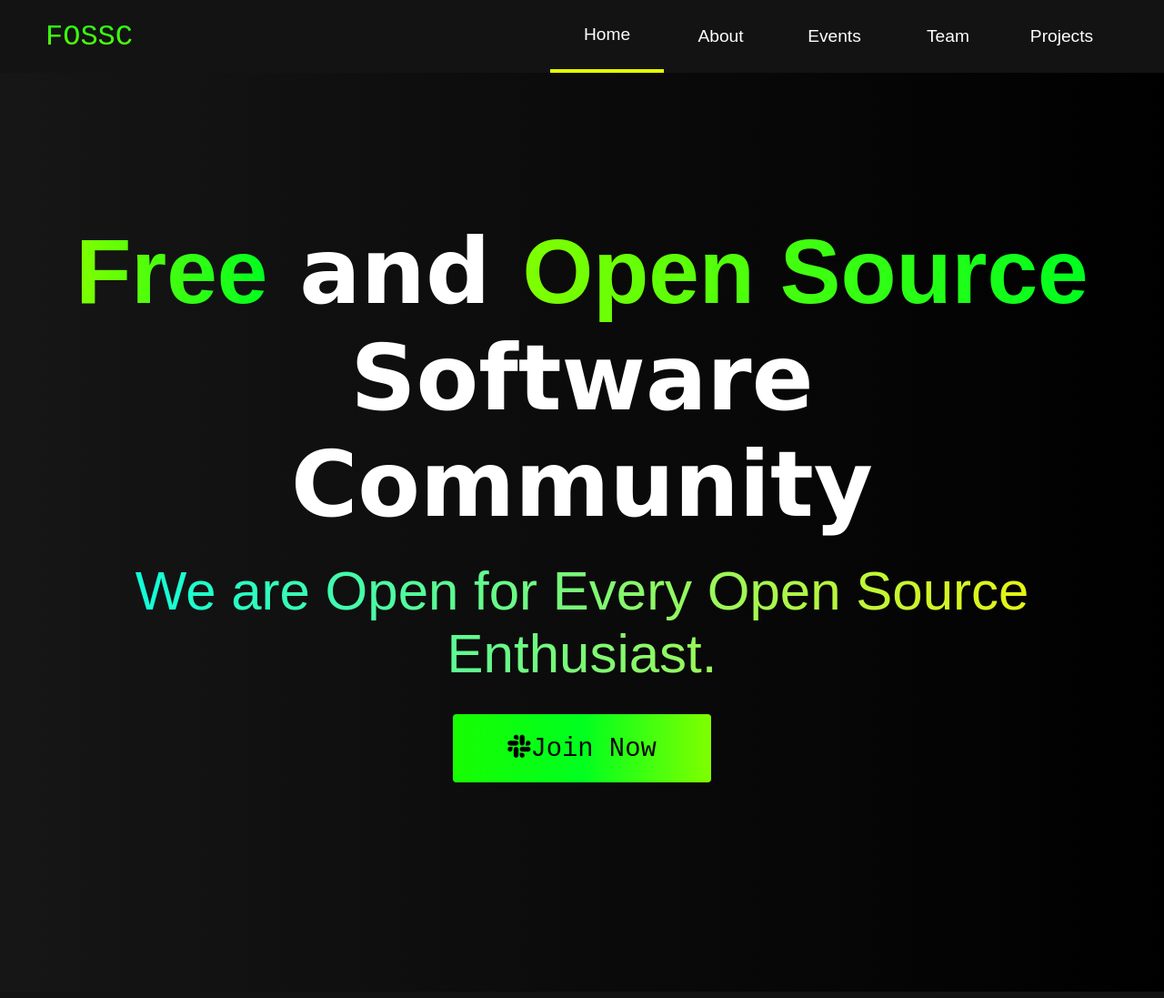
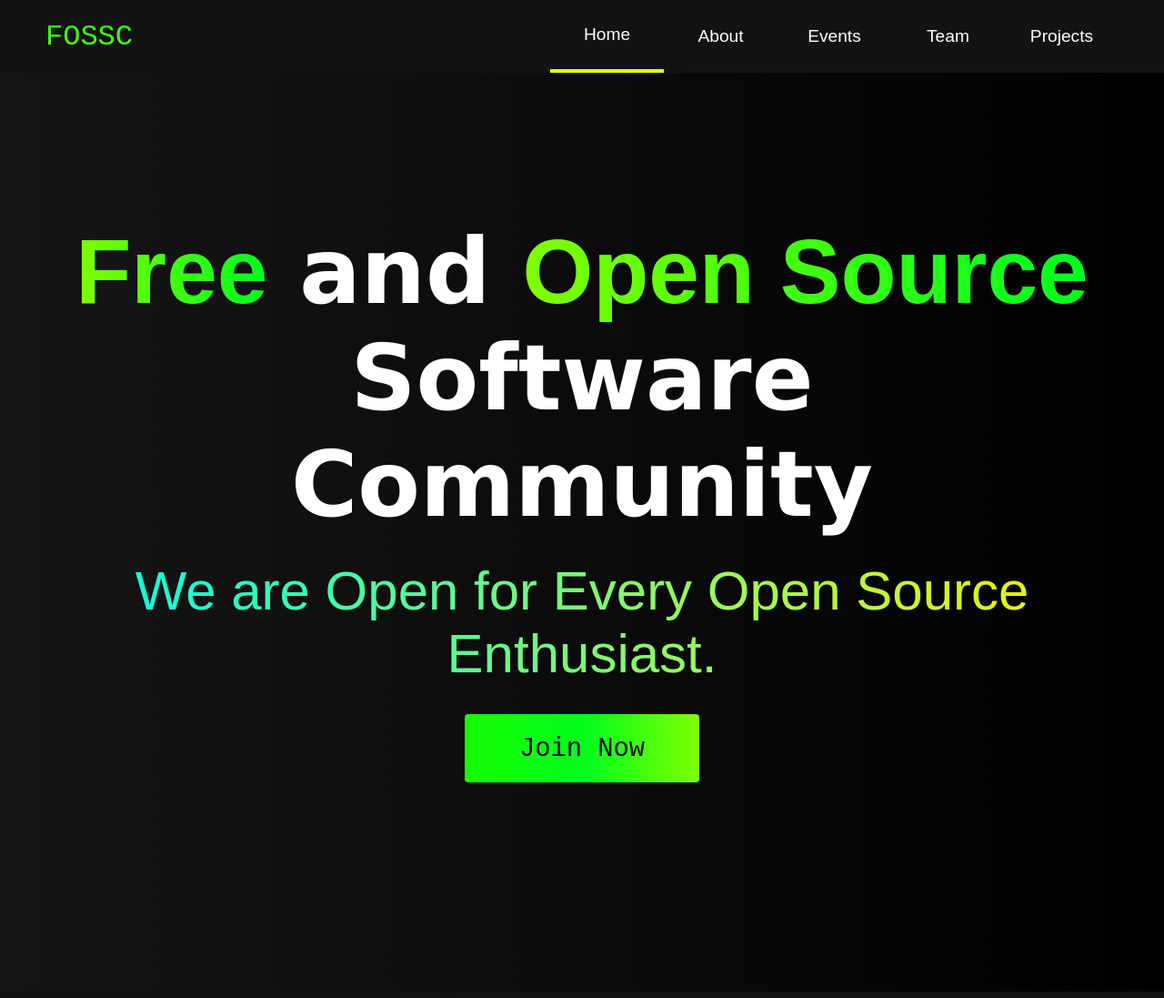
Before and after one commit to akshatcoder-hash/FOSSC-Website, a plain HTML site: page index.html in a window 1280 px wide. Shown: the top 1097 px of the page at 91% size. Drawn offline with Linux system fonts and the light colour scheme.

Commit message:
Update index.html

```diff
--- a/index.html
+++ b/index.html
@@ -47,7 +47,7 @@
     <div class="hero__container">
       <h1 class="hero__heading"><span>Free</span> and <span>Open Source</span> Software Community</h1>
       <p class="hero__description">We are Open for Every Open Source Enthusiast.</p>
-      <button class="main__btn"><i class="fab fa-slack"></i><a href="https://forms.office.com/r/fMKNmAmwBf">Join Now</a>
+      <button class="main__btn"><a href="https://forms.office.com/r/fMKNmAmwBf">Join Now</a>
       </button>
     </div>
   </div>
```
